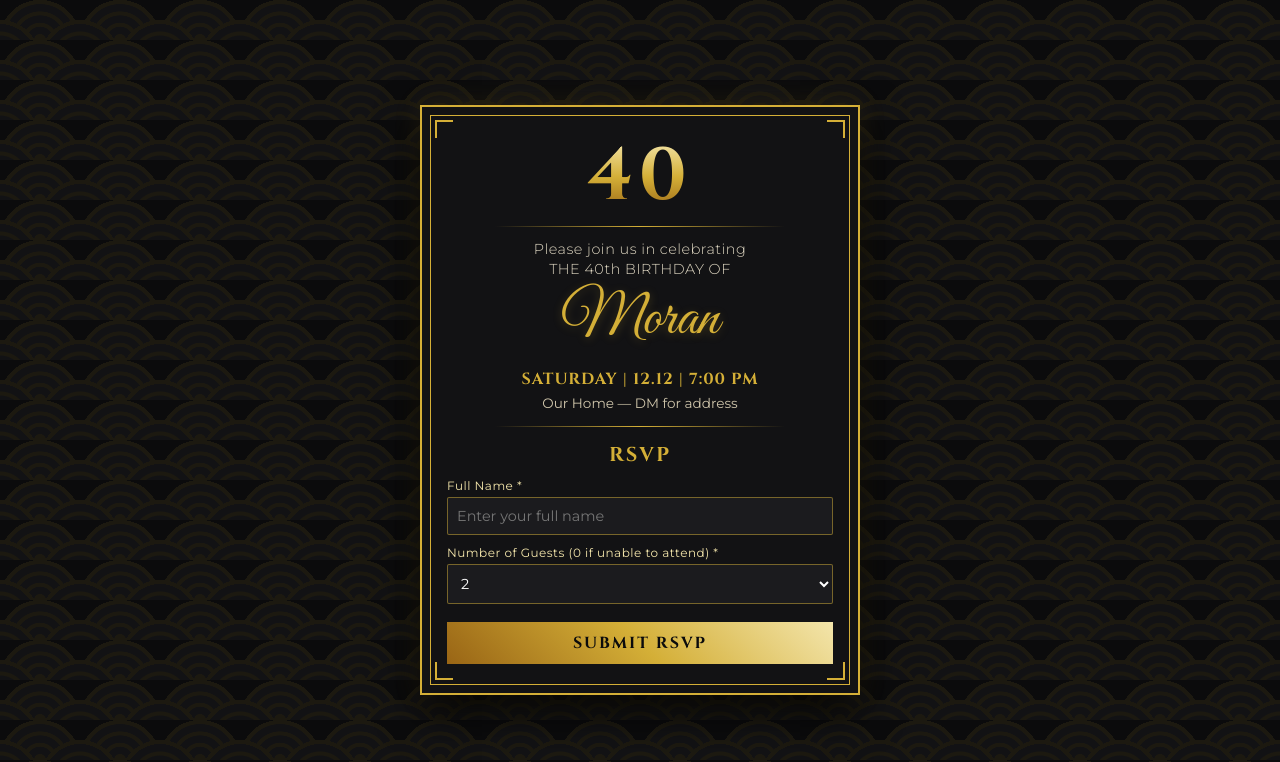
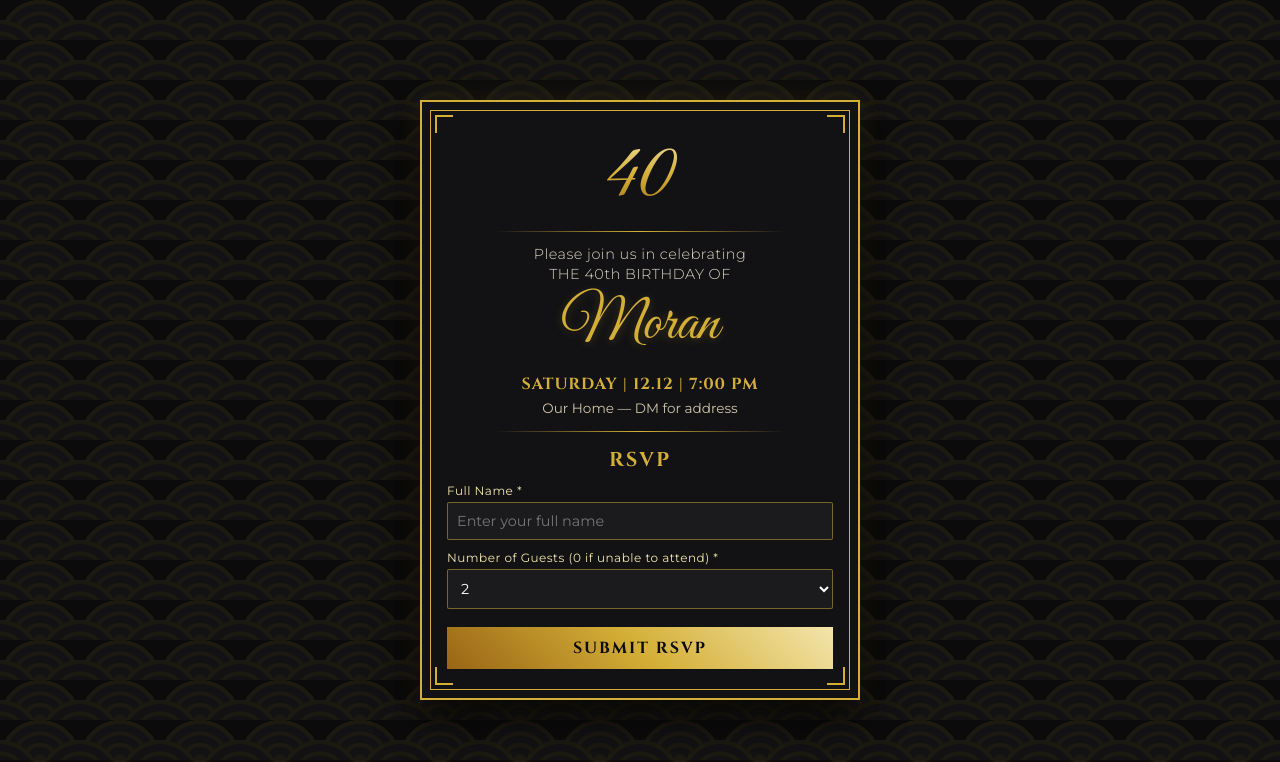
Before and after one commit to sifo-12/40bday, a plain HTML site: page index.html in a window 1280 px wide. Drawn offline with Linux system fonts and the light colour scheme.

Commit message:
Change 40 font

```diff
--- a/index.html
+++ b/index.html
@@ -78,15 +78,15 @@
     .bottom-left { bottom: 4px; left: 4px; border-right: none; border-top: none; }
 
     .forty-number {
-      font-family: 'Cinzel', serif;
-      font-weight: 700;
-      font-size: clamp(3.4rem, 11vh, 4.6rem);
+      font-family: 'Great Vibes', cursive;
+      font-weight: 400;
+      font-size: clamp(3.8rem, 13vh, 5rem);
       line-height: 1;
-      letter-spacing: 6px;
+      padding: 6px 12px 2px;
       background: linear-gradient(to bottom, var(--gold-light), var(--gold-main), var(--gold-dark));
       -webkit-background-clip: text;
       -webkit-text-fill-color: transparent;
-      margin: 4px 0 10px;
+      margin-bottom: 6px;
     }
 
     .divider {
```
